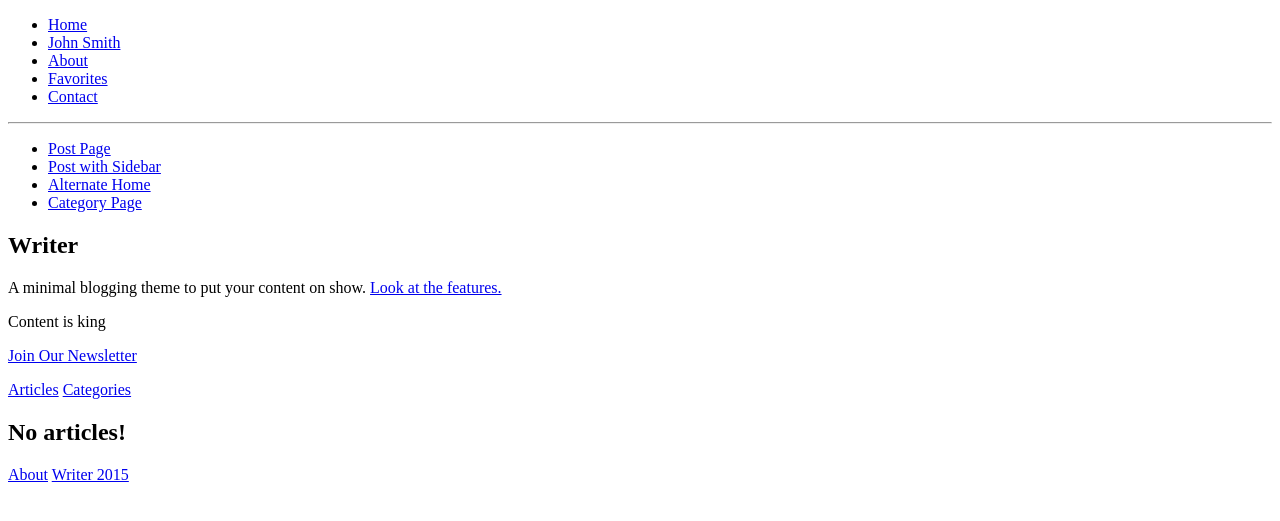
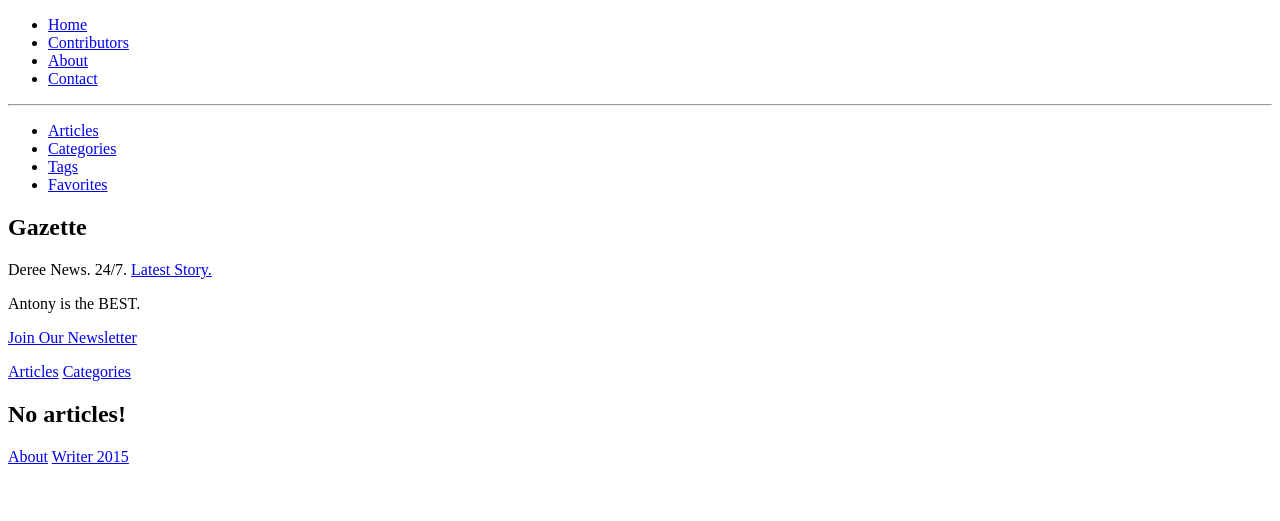
Before and after one commit to Hub-IT/abandoned-gazzete, a PHP site: template app/Views/consumer/welcome.twig in a window 1280 px wide. Shown: the top 521 px of the page. Run offline with PHP 8.4, Linux system fonts and the light colour scheme; the template is opened without the code that fills it, so the values that code supplies are empty; some libraries are stand-ins or nearby versions.

Commit message:
BugFix: Correct titles in sidebar

```diff
--- a/app/Views/consumer/layouts/_partials/menu.twig
+++ b/app/Views/consumer/layouts/_partials/menu.twig
@@ -1,18 +1,19 @@
 <div id="menu-target">
     <ul>
         <li><i class="fa fa-home"></i><a href="index.html">Home</a></li>
-        <li><i class="fa fa-user"></i><a href="author.html">John Smith</a></li>
+        <li><i class="fa fa-user"></i><a href="author.html">Contributors</a></li>
         <li><i class="fa fa-anchor"></i><a href="page.html">About</a></li>
-        <li><i class="fa fa-star"></i><a href="favorites.html">Favorites</a></li>
         <li><i class="fa fa-paper-plane"></i><a href="contact.html">Contact</a></li>
     </ul>
     <hr>
     <ul>
-        <li><i class="fa fa-file"></i><a href="post.html">Post Page</a></li>
-        <li><i class="fa fa-file"></i><a href="post-sidebar.html">Post with Sidebar</a></li>
-
-        <li><i class="fa fa-home"></i><a href="alt-home.html">Alternate Home</a></li>
-        <li><i class="fa fa-image"></i><a href="category.html">Category Page</a></li>
+        <li><i class="fa fa-file"></i><a href="post.html">Articles</a></li>
+        {#<li><i class="fa fa-file"></i><a href="post-sidebar.html">Post with Sidebar</a></li>#}
+        {#<li><i class="fa fa-home"></i><a href="alt-home.html">Alternate Home</a></li>#}
+        <li><i class="fa fa-image"></i><a href="category.html">Categories</a></li>
+        <li><i class="fa fa-image"></i><a href="tag.html">Tags</a></li>
+        {#The favourites page will be displayed only to those logged In#}
+        <li><i class="fa fa-star"></i><a href="favorites.html">Favorites</a></li>
     </ul>
 </div>
 
@@ -30,14 +31,16 @@
         <div class="no-js-menu">
             <ul>
                 <li><i class="fa fa-home"></i><a href="index.html">Home</a></li>
-                <li><i class="fa fa-user"></i><a href="author.html">John Smith</a></li>
+                <li><i class="fa fa-user"></i><a href="author.html">Contributors</a></li>
                 <li><i class="fa fa-anchor"></i><a href="page.html">About</a></li>
-                <li><i class="fa fa-star"></i><a href="favorites.html">Favorites</a></li>
                 <li><i class="fa fa-paper-plane"></i><a href="contact.html">Contact</a></li>
                 <li><i class="fa fa-file"></i><a href="post.html">Post Page</a></li>
-                <li><i class="fa fa-file"></i><a href="post-sidebar.html">Post with Sidebar</a></li>
-                <li><i class="fa fa-home"></i><a href="alt-home.html">Alternate Home</a></li>
-                <li><i class="fa fa-image"></i><a href="category.html">Category Page</a></li>
+                {#<li><i class="fa fa-file"></i><a href="post-sidebar.html">Post with Sidebar</a></li>#}
+                {#<li><i class="fa fa-home"></i><a href="alt-home.html">Alternate Home</a></li>#}
+                <li><i class="fa fa-image"></i><a href="category.html">Categories</a></li>
+                <li><i class="fa fa-image"></i><a href="tag.html">Tags</a></li>
+                {#The favourites page will be displayed only to those logged In#}
+                <li><i class="fa fa-star"></i><a href="favorites.html">Favorites</a></li>
             </ul>
         </div>
     </noscript>
@@ -45,12 +48,11 @@
 
     <div class="site-info">
         <div class="primary-info">
-            <h1>Writer</h1>
+            <h1> Gazette </h1>
 
-            <p>A minimal blogging theme to put your content on show. <a href="post.html">Look at the
-                    features.</a></p>
+            <p>Deree News. 24/7. <a href="post.html">Latest Story.</a></p>
 
-            <p>Content is king</p>
+            <p>Antony is the BEST.</p>
         </div>
         <div class="secondary-info">
             <p>
--- a/app/Views/consumer/layouts/main.twig
+++ b/app/Views/consumer/layouts/main.twig
@@ -56,5 +56,6 @@
 {{ html.script("js/fastclick.min.js")|raw }}
 
 {{ html.script("js/main.js")|raw }}
+
 </body>
 </html>
```
